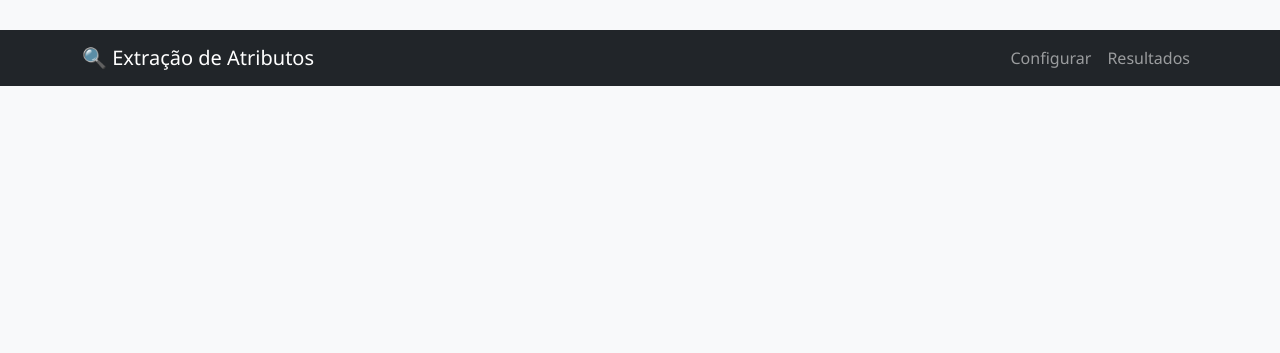
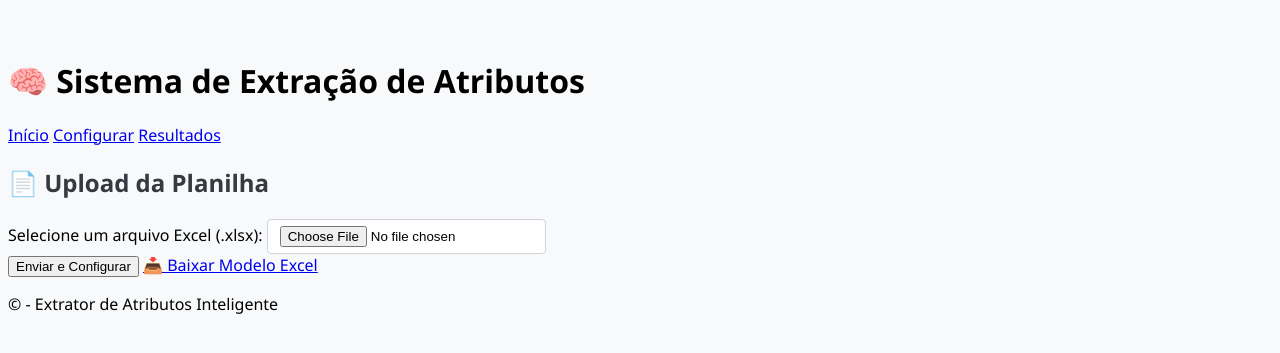
Before and after one commit to Douglasprojetospro/extrator-atributos-web, a Flask app: template templates/index.html in a window 1280 px wide. Shown: the top 353 px of the page. Run offline with Flask 3, Linux system fonts and the light colour scheme; the template is opened without the code that fills it, so the values that code supplies are empty.

Commit message:
Update base.html

```diff
--- a/templates/base.html
+++ b/templates/base.html
@@ -1,43 +1,37 @@
 <!DOCTYPE html>
-<html lang="pt-BR">
+<html lang="pt-br">
 <head>
     <meta charset="UTF-8">
-    <title>{% block title %}Sistema de Extração{% endblock %}</title>
-    <link rel="stylesheet" href="https://cdn.jsdelivr.net/npm/bootstrap@5.3.0/dist/css/bootstrap.min.css">
-    <link rel="stylesheet" href="/static/styles.css">
+    <title>Extrator de Atributos</title>
+    <link rel="stylesheet" href="{{ url_for('static', filename='styles.css') }}">
+    <meta name="viewport" content="width=device-width, initial-scale=1">
 </head>
 <body>
-    <nav class="navbar navbar-expand-lg navbar-dark bg-dark mb-4">
-        <div class="container">
-            <a class="navbar-brand" href="/">🔍 Extração de Atributos</a>
-            <div class="collapse navbar-collapse">
-                <ul class="navbar-nav ms-auto">
-                    <li class="nav-item">
-                        <a class="nav-link" href="/configurar">Configurar</a>
-                    </li>
-                    <li class="nav-item">
-                        <a class="nav-link" href="/processar">Resultados</a>
-                    </li>
-                </ul>
-            </div>
-        </div>
-    </nav>
+    <header>
+        <h1>🧠 Sistema de Extração de Atributos</h1>
+        <nav>
+            <a href="{{ url_for('index') }}">Início</a>
+            <a href="{{ url_for('configurar') }}">Configurar</a>
+            <a href="{{ url_for('processar') }}">Resultados</a>
+        </nav>
+    </header>
 
-    <div class="container">
+    <main>
         {% with messages = get_flashed_messages(with_categories=true) %}
             {% if messages %}
-                {% for category, message in messages %}
-                    <div class="alert alert-{{ category }} alert-dismissible fade show" role="alert">
-                        {{ message }}
-                        <button type="button" class="btn-close" data-bs-dismiss="alert" aria-label="Fechar"></button>
-                    </div>
-                {% endfor %}
+                <div class="flash-container">
+                    {% for category, message in messages %}
+                        <div class="flash {{ category }}">{{ message }}</div>
+                    {% endfor %}
+                </div>
             {% endif %}
         {% endwith %}
 
-        {% block content %}{% endblock %}
-    </div>
+        {% block conteudo %}{% endblock %}
+    </main>
 
-    <script src="https://cdn.jsdelivr.net/npm/bootstrap@5.3.0/dist/js/bootstrap.bundle.min.js"></script>
+    <footer>
+        <p>&copy; {{ now().year }} - Extrator de Atributos Inteligente</p>
+    </footer>
 </body>
 </html>
```
